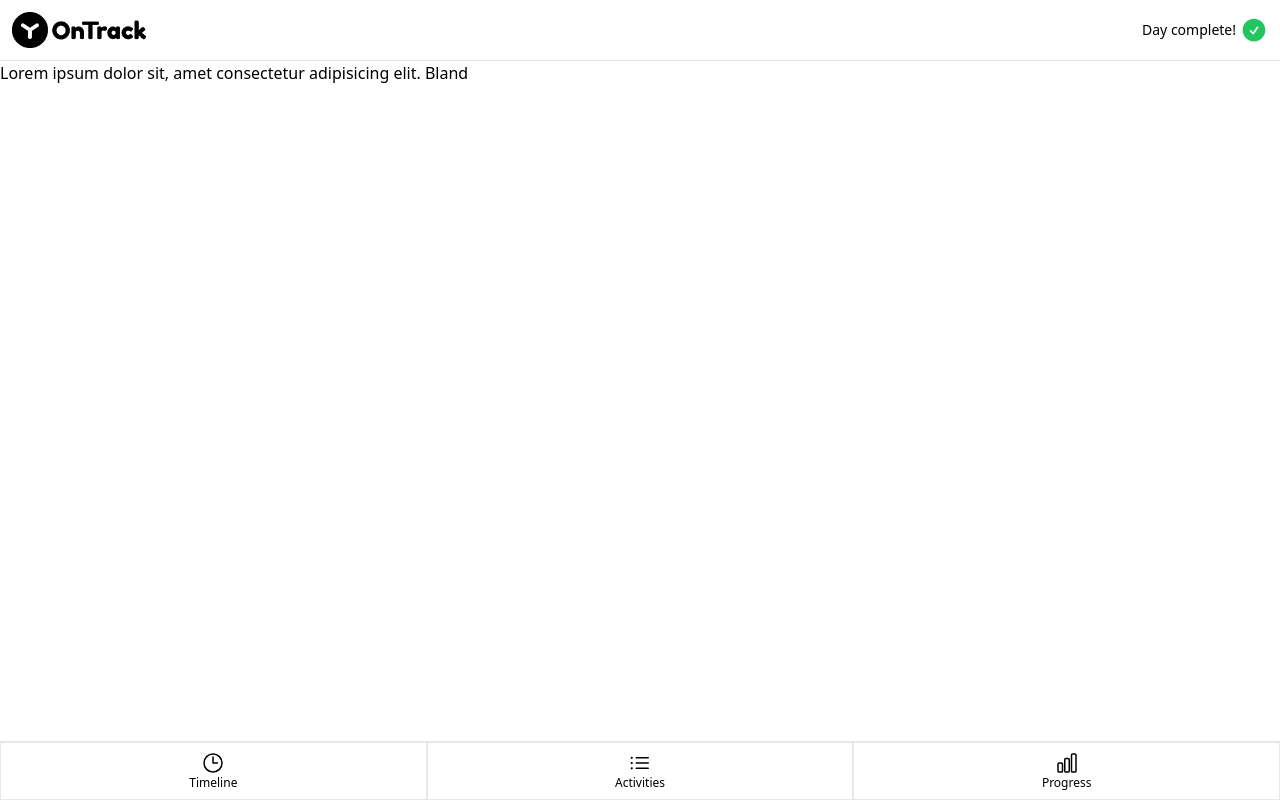
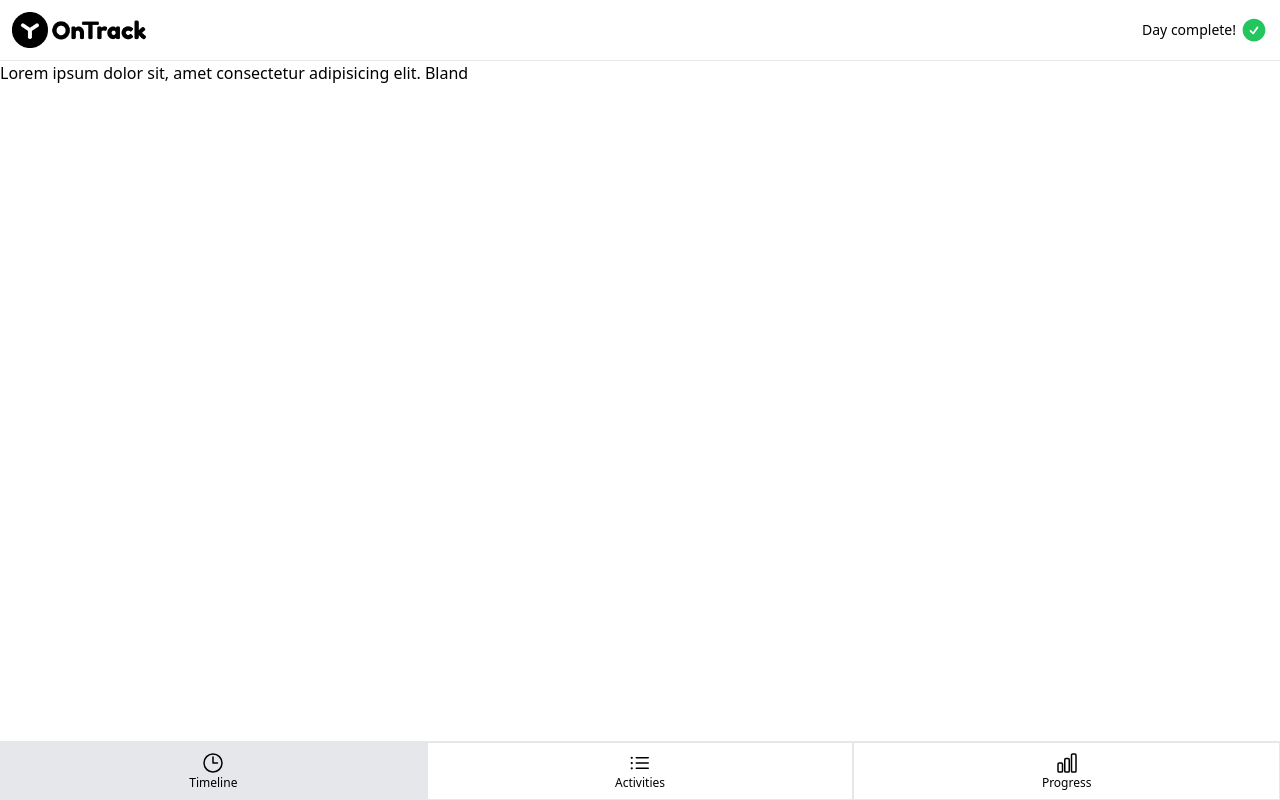
Before and after one commit to QwertykQwertov/onTrack, a Vue app: page /#timeline in a window 1280 px wide. Before the commit this address led to /. Built offline with nearby package versions, Linux system fonts and the light colour scheme.

Commit message:
decomposition app and add active nav button

```diff
--- a/src/App.vue
+++ b/src/App.vue
@@ -1,41 +1,13 @@
 <script setup>
-import { CheckCircleIcon } from '@heroicons/vue/24/solid'
-import { ClockIcon, ListBulletIcon, ChartBarIcon } from '@heroicons/vue/24/outline'
-
-const items = {
-  timeline: ClockIcon,
-  activities: ListBulletIcon,
-  progress: ChartBarIcon
-}
+import TheHeader from './components/TheHeader.vue'
+import TheNav from './components/TheNav.vue'
 </script>
 
+
 <template>
-  <header class="sticky top-0 z-20 flex items-center justify-between border-b bg-white p-3">
-    <a href="#">
-      <img src="./assets/logo.png" alt="Logo" class="h-9" />
-    </a>
-    <a href="#" class="text-sm">
-      <div v-if="true" class="flex items-center gap-1">
-        Day complete!
-        <CheckCircleIcon class="h-7 text-green-500" />
-      </div>
-      <div v-else class="flex items-center gap-1">
-        <div>Progress: <span class="font-mono">20%</span></div>
-        <div class="h-3 w-3 rounded-full bg-red-500"></div>
-      </div>
-    </a>
-  </header>
+  <TheHeader />
   <main class="flex flex-grow flex-col">
     Lorem ipsum dolor sit, amet consectetur adipisicing elit. Bland
   </main>
-  <nav class="sticky bottom-0 z-10 bg-white">
-    <ul class="flex items-center justify-around border-t">
-      <li v-for="icon, page in items" :key="page" class="flex-1 border">
-        <a :href="`#${page}`" class="flex flex-col items-center p-2 text-xs capitalize">
-          <component :is="icon" class="h-6 w-6"/>
-          {{ page }}
-        </a>
-      </li>
-    </ul>
-  </nav>
+  <TheNav />
 </template>
--- /dev/null
+++ b/src/components/NavItem.vue
@@ -0,0 +1,13 @@
+<script>
+export default {
+  inheritAttrs: false
+}
+</script>
+
+<template>
+  <li class="flex-1 border">
+    <a :="$attrs" class="flex flex-col items-center p-2 text-xs capitalize">
+      <slot></slot>
+    </a>
+  </li>
+</template>
--- /dev/null
+++ b/src/components/TheHeader.vue
@@ -0,0 +1,11 @@
+<script setup>
+import TheLogo from './TheLogo.vue'
+import TheHeaderProgress from './TheHeaderProgress.vue'
+</script>
+
+<template>
+  <header class="sticky top-0 z-20 flex items-center justify-between border-b bg-white p-3">
+    <TheLogo />
+    <TheHeaderProgress />
+  </header>
+</template>
--- /dev/null
+++ b/src/components/TheHeaderProgress.vue
@@ -0,0 +1,16 @@
+<script setup>
+import { CheckCircleIcon } from '@heroicons/vue/24/solid'
+</script>
+
+<template>
+  <a href="#" class="text-sm">
+    <div v-if="true" class="flex items-center gap-1">
+      Day complete!
+      <CheckCircleIcon class="h-7 text-green-500" />
+    </div>
+    <div v-else class="flex items-center gap-1">
+      <div>Progress: <span class="font-mono">20%</span></div>
+      <div class="h-3 w-3 rounded-full bg-red-500"></div>
+    </div>
+  </a>
+</template>
--- /dev/null
+++ b/src/components/TheLogo.vue
@@ -0,0 +1,5 @@
+<template>
+   <a href="#">
+      <img src="../assets/logo.png" alt="Logo" class="h-9" />
+    </a>
+</template>
--- /dev/null
+++ b/src/components/TheNav.vue
@@ -0,0 +1,39 @@
+<script setup>
+import { ref } from 'vue'
+import { ClockIcon, ListBulletIcon, ChartBarIcon } from '@heroicons/vue/24/outline'
+import NavItem from './NavItem.vue'
+import { PAGE_TIMELINE, PAGE_ACTIVITIES, PAGE_PROGRESS } from '../constants'
+
+const navItems = {
+  [PAGE_TIMELINE]: ClockIcon,
+  [PAGE_ACTIVITIES]: ListBulletIcon,
+  [PAGE_PROGRESS]: ChartBarIcon
+}
+let currentPage = ref(normalizePageHash())
+
+function normalizePageHash() {
+  const hash = window.location.hash.slice(1)
+
+  if (Object.keys(navItems).includes(hash)) {
+    return hash
+  }
+  window.location.hash = PAGE_TIMELINE
+  return PAGE_TIMELINE
+}
+</script>
+
+<template>
+  <nav class="sticky bottom-0 z-10 bg-white">
+    <ul class="flex items-center justify-around border-t">
+      <NavItem
+        v-for="(icon, page) in navItems"
+        :key="page"
+        :href="`#${page}`"
+        :class="{ 'pointer-events-none bg-gray-200': page == currentPage }"
+        @click="currentPage = page"
+      >
+        <component :is="icon" class="h-6 w-6" /> {{ page }}
+      </NavItem>
+    </ul>
+  </nav>
+</template>
--- /dev/null
+++ b/src/constants.js
@@ -0,0 +1,3 @@
+export const PAGE_TIMELINE = 'timeline'
+export const PAGE_ACTIVITIES = 'activities'
+export const PAGE_PROGRESS = 'progress'
--- a/vite.config.js
+++ b/vite.config.js
@@ -12,5 +12,8 @@ export default defineConfig({
     alias: {
       '@': fileURLToPath(new URL('./src', import.meta.url))
     }
+  },
+  server: {
+    port: 4000
   }
 })
```
